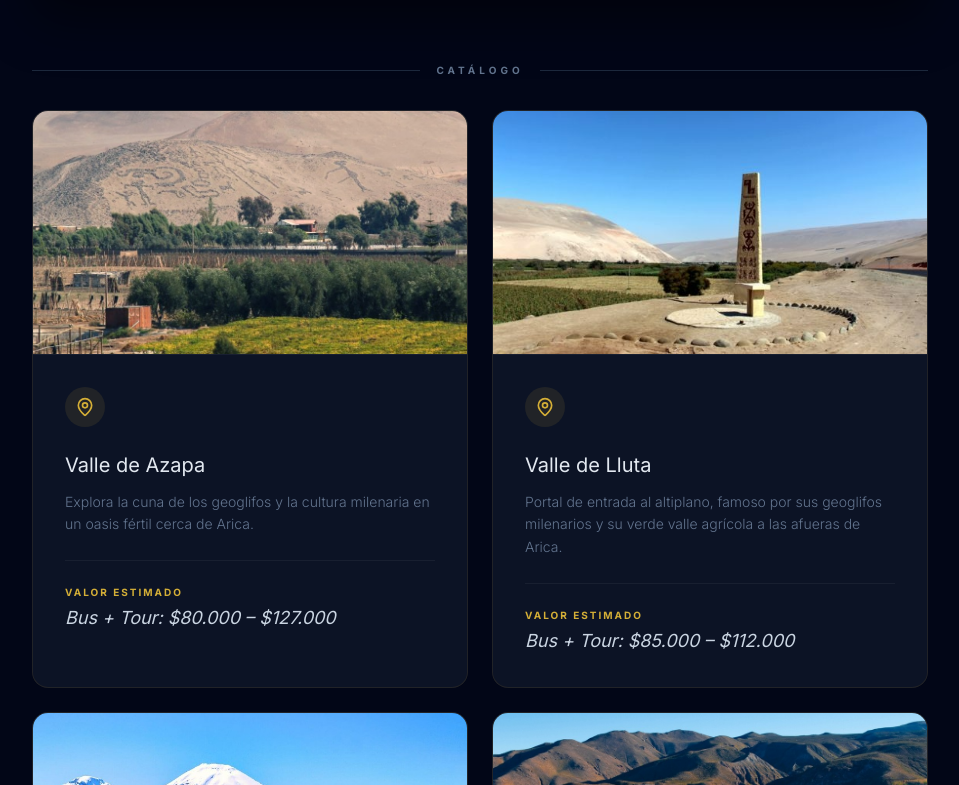
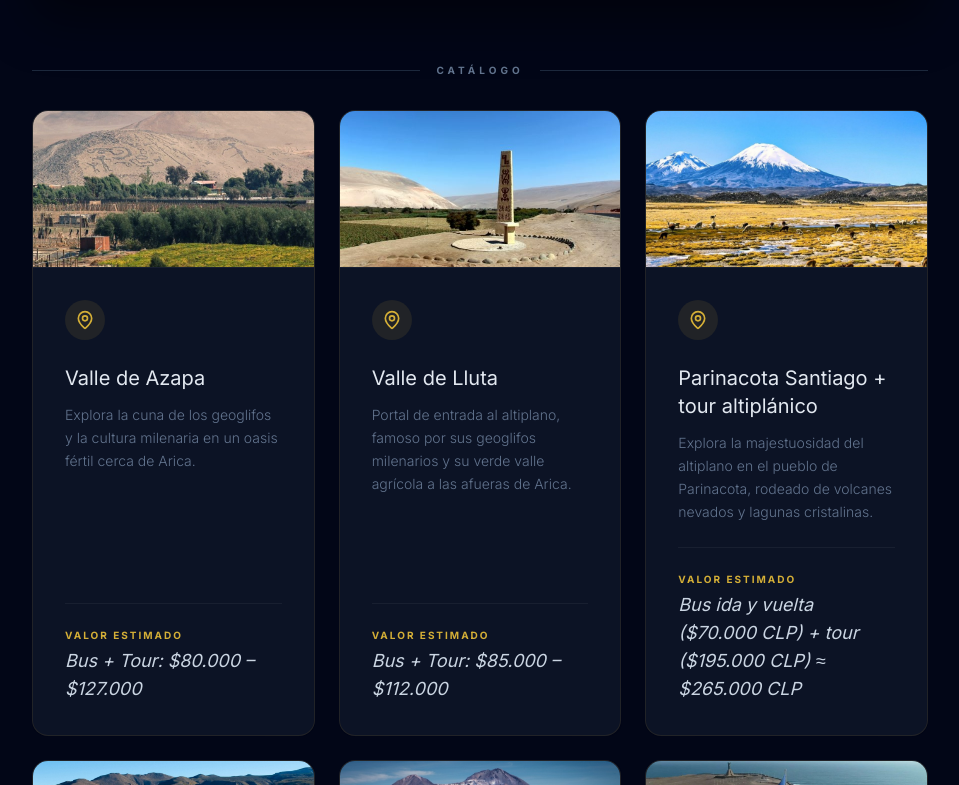
Before and after one commit to IAMEN-ALEX/transportes-el-sol, a Next.js app: page /destinos in a window 1280 px wide. Shown: the part 875-1660 px from the top of the page, without its empty margins (160-1119 px from the left). Built offline with nearby package versions, Linux system fonts and the light colour scheme; what i18next-resources-to-backend would draw is missing.

Commit message:
Standardize Arica card sizes and grid to match Cajon del Maipo

```diff
--- a/src/app/destinos/page.tsx
+++ b/src/app/destinos/page.tsx
@@ -79,7 +79,8 @@ export default function DestinosPage() {
     { id: 'p4', name: 'Cascada de las Ánimas', description: 'Santuario pre-andino enfocado en el descanso premium, rodeado de caudalosos cruces de ríos.', image: '/CascadaAnimas.jpg', price: 'Consultar valor' },
     { id: 'p5', name: 'Canopy', description: 'Aventura extrema volando sobre la copa de los árboles con vistas inigualables del ecosistema andino.', image: '/Canopy.jpg', price: 'Consultar valor' },
     { id: 'p6', name: 'Rafting', description: 'Desciende por los emocionantes rápidos del río Maipo en una desafiante aventura de trabajo en equipo.', image: '/Rafting.jpg', price: 'Consultar valor' },
-    { id: 'p7', name: 'Valle de las Arenas', description: 'Escenario prehistórico rodeado por escarpadas formaciones rocosas y vientos de la alta montaña.', image: '/ImgenArica.png', price: 'Consultar valor' },
+    { id: 'p7', name: 'Cabalgatas', description: 'Explora los senderos cordilleranos a caballo, una experiencia única entre montañas nevadas y paisajes majestuosos.', image: '/Cabalgatas.jpg', price: 'Consultar valor' },
+    { id: 'p8', name: 'San José de Maipo', description: 'Capital comunal y centro histórico, famoso por su arquitectura colonial, su plaza de armas y su aire puro de montaña.', image: '/SanJoseMaipo.jpg', price: 'Consultar valor' },
   ]);
 
   return (
@@ -206,7 +207,7 @@ export default function DestinosPage() {
               <span className="h-px bg-slate-800 flex-1"></span>
             </h3>
 
-            <div className="grid grid-cols-1 md:grid-cols-2 gap-6">
+            <div className="grid grid-cols-1 md:grid-cols-2 lg:grid-cols-3 gap-6">
               {destinations.map((dest) => (
                 <div key={dest.id} className="glass-star-led rounded-2xl border border-white/5 group hover:border-[#d4af37]/30 transition-all overflow-hidden flex flex-col">
                   {dest.image && (
@@ -218,7 +219,7 @@ export default function DestinosPage() {
                       />
                     </div>
                   )}
-                  <div className="p-8">
+                    <div className="p-8 flex flex-col flex-1">
                     <div className="flex justify-between items-start mb-6">
                       <div className="w-10 h-10 rounded-full bg-[#d4af37]/10 flex items-center justify-center">
                         <MapPin className="w-5 h-5 text-[#d4af37]" />
```
